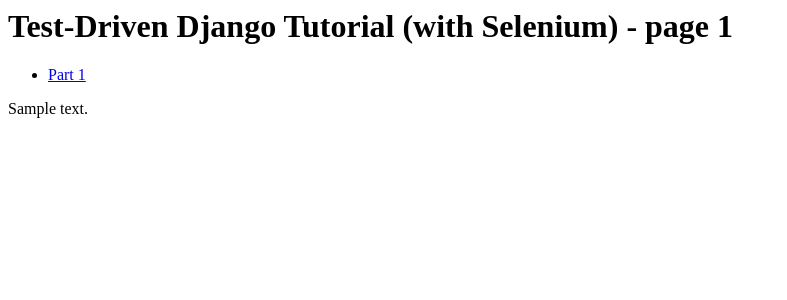
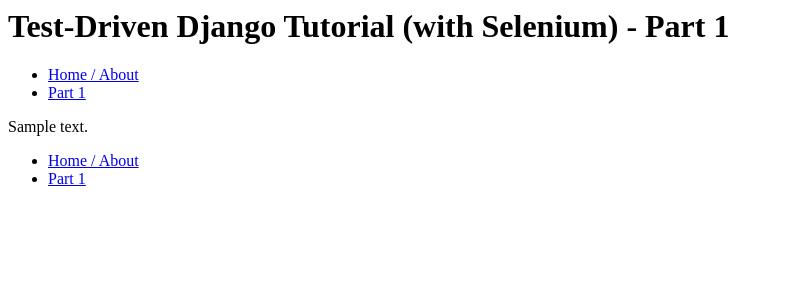
Before and after one commit to hjwp/TDDjango-site, a Django app: template tutorials/templates/tutorial.html in a window 1280 px wide. Shown: the top 300 px of the page, without its empty margins (0-787 px from the left). Run offline with Django 3.2, Linux system fonts and the light colour scheme; the template is opened without the code that fills it: most values are stand-ins (such as "Sample title", 1, 10 or a date in 2020).

Commit message:
template tweaks

```diff
--- a/tutorials/templates/base.html
+++ b/tutorials/templates/base.html
@@ -4,27 +4,21 @@
 </head>
 
 <body>
+
 <div id="header">
-  <div id="page_title">
-    <h1>Test-Driven Django Tutorial (with Selenium) - page {{page_number}}</h1>
-  </div>
-  <div id="navigation">
-    <ul>
-      {% for p in page_numbers %}
-      <li><a href="{% url tutorial p %}">Part {{p}}</a></li>
-      {% endfor %}
-  </div>
+  {% block header %}
+  {% endblock %}
 </div>
 
 <div id="content">
-{% block content %}
-{% endblock %}
+  {% block content %}
+  {% endblock %}
 </div>
 
 <div id="footer">
-  <ul>
+  {% block footer %}
+  {% endblock %}
 </div>
 
 </body>
-
 </html>
--- /dev/null
+++ b/tutorials/templates/navigation.html
@@ -0,0 +1,7 @@
+<div id="navigation">
+  <ul>
+    <li><a href="{% url home %}">Home / About</a></li>
+    {% for p in page_numbers %}
+    <li><a href="{% url tutorial p %}">Part {{p}}</a></li>
+    {% endfor %}
+</div>
--- a/tutorials/templates/tutorial.html
+++ b/tutorials/templates/tutorial.html
@@ -1,6 +1,27 @@
 {% extends 'base.html' %}
+
 {% block title %}TDDjangoTutorial{% endblock %}
 
+{% block header %}
+  <div id="page_title">
+    {% if page_number %}
+      <h1>Test-Driven Django Tutorial (with Selenium) - Part {{page_number}}</h1>
+    {% else %}
+      <h1>Test-Driven Django Tutorial (with Selenium) - Home / About</h1>
+    {% endif %}
+  </div>
+
+  {% include 'navigation.html' %}
+{% endblock header %}
+
+
 {% block content %}
-{{rst_contents}}
+
+  {{rst_contents}}
+
 {% endblock %}
+
+
+{% block footer %}
+  {% include 'navigation.html' %}
+{% endblock %}
```
